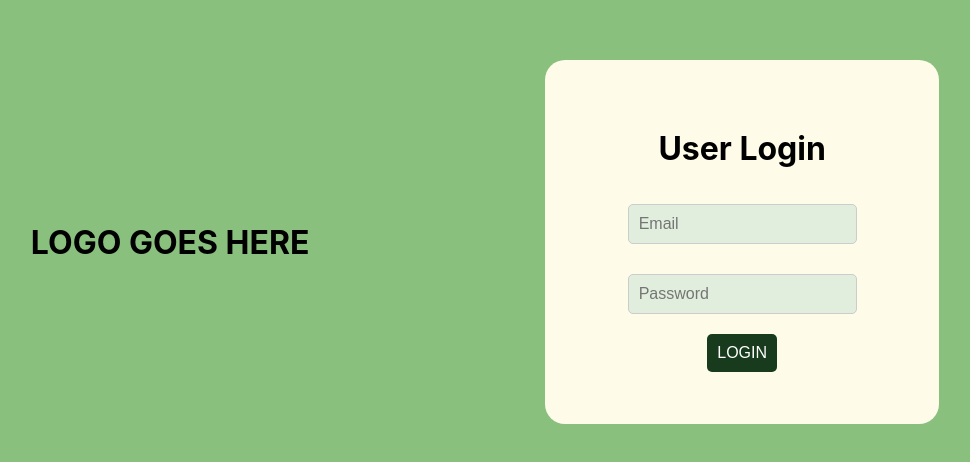
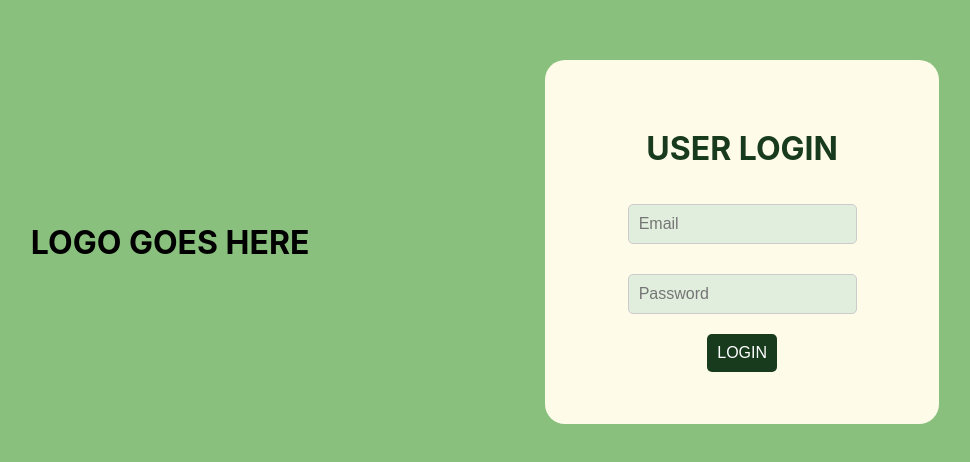
Before and after one commit to gljuganas/iotcup-team12, a React (Create React App) app: page / in a window 1280 px wide. Shown: the part 158-620 px from the top of the page, without its empty margins (105-1075 px from the left). Built offline with nearby package versions, Linux system fonts and the light colour scheme.

Commit message:
chore: cleanup

```diff
--- a/public/index.html
+++ b/public/index.html
@@ -24,7 +24,7 @@
       work correctly both with client-side routing and a non-root public URL.
       Learn how to configure a non-root public URL by running `npm run build`.
     -->
-    <title>React App</title>
+    <title>EcoLoop</title>
   </head>
   <body>
     <noscript>You need to enable JavaScript to run this app.</noscript>
--- a/src/components/LoginInput/LoginInput.css
+++ b/src/components/LoginInput/LoginInput.css
@@ -23,7 +23,9 @@ form > label {
     padding: 10px;
 
 }
-
+.login-form > h1 {
+    color: #183B1D;
+}
 .login-form input[type="text"],
 .login-form input[type="password"] {
   width: 100%;
--- a/src/components/LoginInput/LoginInput.jsx
+++ b/src/components/LoginInput/LoginInput.jsx
@@ -12,7 +12,7 @@ export default function LoginInput() {
 
     return (
         <div className="login-form">
-            <h1>User Login</h1>
+            <h1>USER LOGIN</h1>
             <form onSubmit={handleLogin}>
                 <label>
                     <input
```
